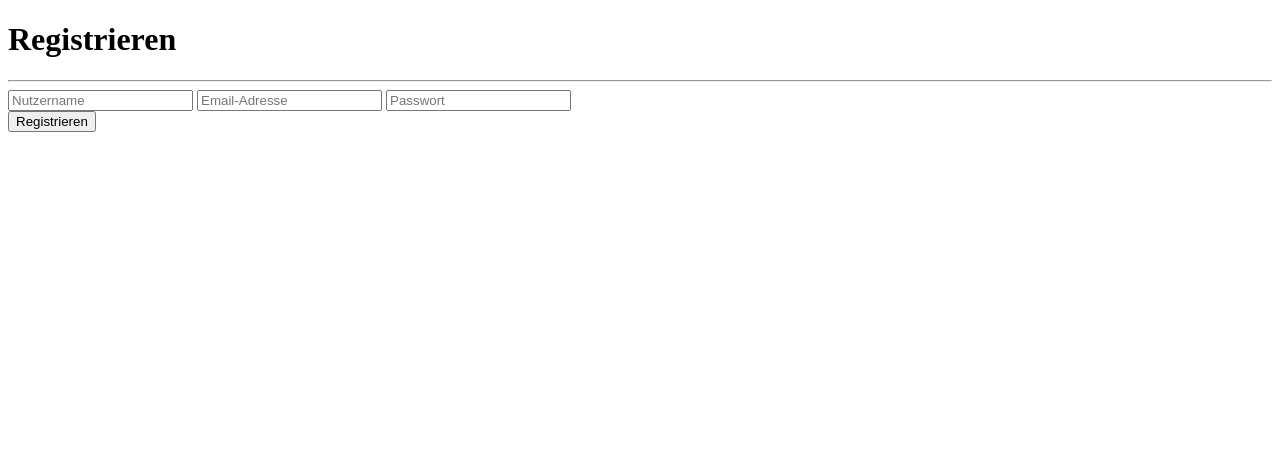
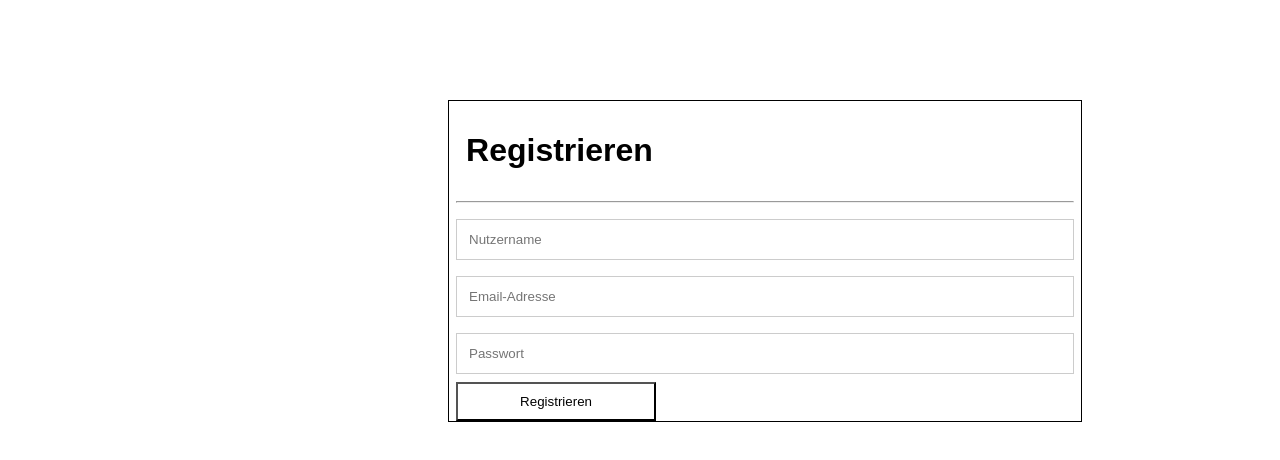
Before and after one commit to marcuskrahl/praktikum-22-08, a website: page Frontend/registration.html in a window 1280 px wide. Drawn offline with Linux system fonts and the light colour scheme.

Commit message:
Login und Registrationsfenster hinzugefügt

```diff
--- /dev/null
+++ b/Frontend/stylesheet_login.css
@@ -0,0 +1,40 @@
+body {font-family: Arial, Helvetica, sans-serif;}
+#loginwindow {
+    text-align: center;
+}
+
+input[type=text], input[type=password] {
+  width: 100%;
+  padding: 12px 12px;
+  margin: 8px 0;
+  display: inline-block;
+  border: 1px solid #ccc;
+  box-sizing: border-box;
+}
+
+input[type=submit] {
+    background-color: white;
+}
+
+input[type=submit]:hover {
+    background-color: grey;
+}
+
+
+
+
+.login-box{
+    display: flex;
+        justify-content: center;
+    width:50%;
+        border:1px black solid;
+        margin-left:440px;
+        margin-top:100px;
+}
+input{
+    width:200px;
+    padding:10px;
+}
+h1{
+    padding:10px;
+}
```
Also changed, not shown: Frontend/index.html (+1 -1 lines), Frontend/login.html (added, +50 -0 lines), 1 other file.
